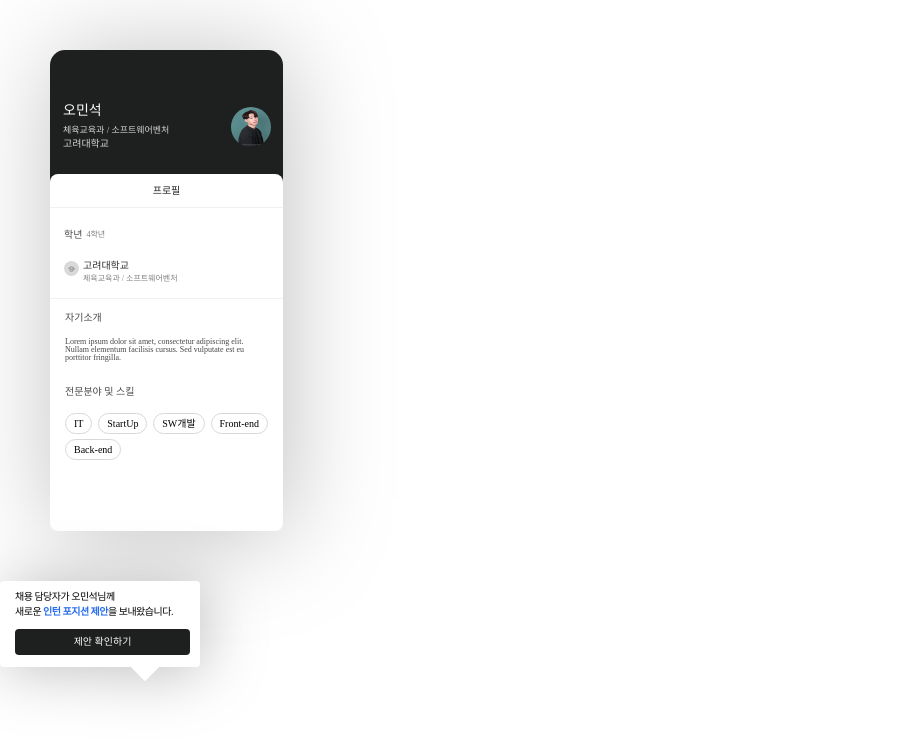
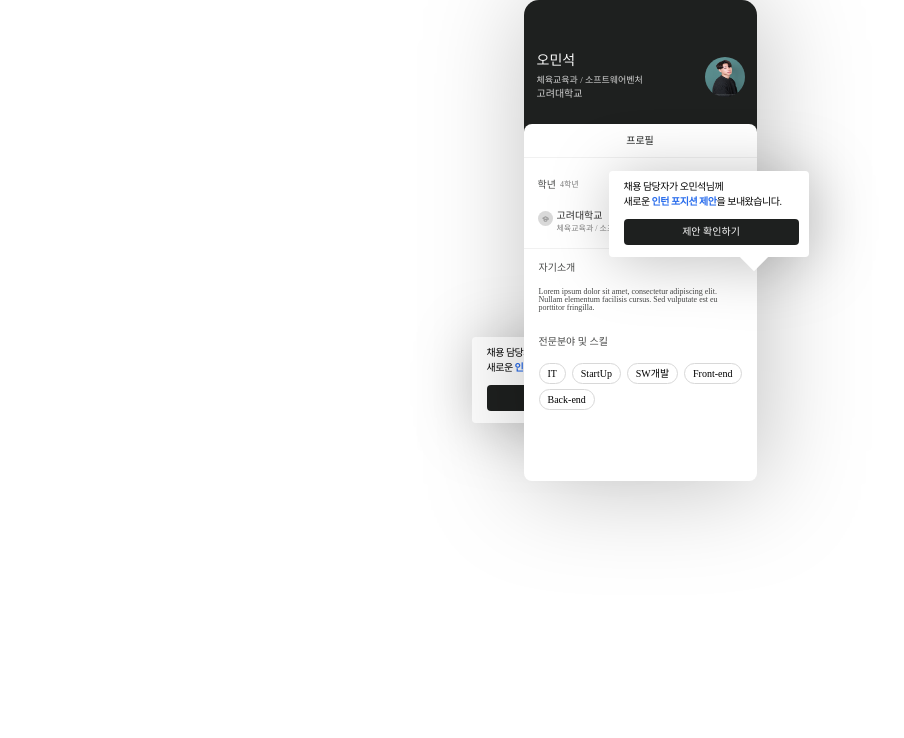
Before and after one commit to omins/talent-pool-landing-page, a Next.js app: page / in a window 1280 px wide. Shown: the top 738 px of the page, without its empty margins (0-904 px from the left). Built offline with nearby package versions, Linux system fonts and the light colour scheme.

Commit message:
feat: 프로필 카드, 제안 메시지 UI 배치

```diff
--- a/src/components/ProfileCard/ProfileCard.module.css
+++ b/src/components/ProfileCard/ProfileCard.module.css
@@ -1,4 +1,5 @@
 .profile-card {
+  position: relative;
   width: 233px;
   height: 481px;
   border-radius: 15px;
@@ -7,8 +8,6 @@
   padding-top: 54px;
   padding-left: 13px;
   padding-right: 13px;
-
-  margin: 50px; /* 스타일작업용 임시 마진 */
 }
 
 .shadow {
--- a/src/components/RecruitMsg/RecruitMsg.js
+++ b/src/components/RecruitMsg/RecruitMsg.js
@@ -1,7 +1,7 @@
 import styles from './RecruitMsg.module.css';
-export default function RecruitMsg() {
+export default function RecruitMsg({ zIndex }) {
   return (
-    <div className={styles['msg-box']}>
+    <div className={styles['msg-box']} style={{ zIndex: zIndex }}>
       <p className={styles['msg-content']}>
         채용 담당자가 오민석님께
         <br />
--- a/src/components/RecruitMsg/RecruitMsg.module.css
+++ b/src/components/RecruitMsg/RecruitMsg.module.css
@@ -8,7 +8,6 @@
   background-color: #fff;
   border-radius: 4px;
   filter: drop-shadow(4px 4px 30px rgba(0, 0, 0, 0.25));
-  z-index: 5000;
 }
 
 .msg-box::after {
--- a/src/pages/index.js
+++ b/src/pages/index.js
@@ -24,14 +24,29 @@ export default function Home() {
       <Head>
         <title>인재풀 등록</title>
       </Head>
+      <div className={styles['common-inner']}>
         <header></header>
-      <main>
+        <main className={styles['main-container']}>
           <section>
+            <div className={styles['profile-card-container']}>
               <ProfileCard userInfo={sampleProfiles[0]} isShadow={true} />
-          <RecruitMsg />
+              <div
+                className={styles['recruit-msg-container']}
+                style={{ top: '171px', left: '85px' }}
+              >
+                <RecruitMsg zIndex={5000} />
+              </div>
+              <div
+                className={styles['recruit-msg-container']}
+                style={{ top: '337px', left: '-52px' }}
+              >
+                <RecruitMsg zIndex={-1} />
+              </div>
+            </div>
           </section>
         </main>
         <footer></footer>
       </div>
+    </div>
   );
 }
--- a/styles/Home.module.css
+++ b/styles/Home.module.css
@@ -25,3 +25,24 @@
     font-size: 1.8rem;
   }
 }
+
+.profile-card-container {
+  display: inline-block;
+  position: relative;
+}
+
+.recruit-msg-container {
+  position: absolute;
+}
+
+.common-inner {
+  max-width: 767px;
+  margin: 0 auto;
+}
+
+.main-container {
+  display: flex;
+  flex-direction: column;
+  justify-content: center;
+  align-items: center;
+}
```
Lines whose indentation alone changed are shown as unchanged.
